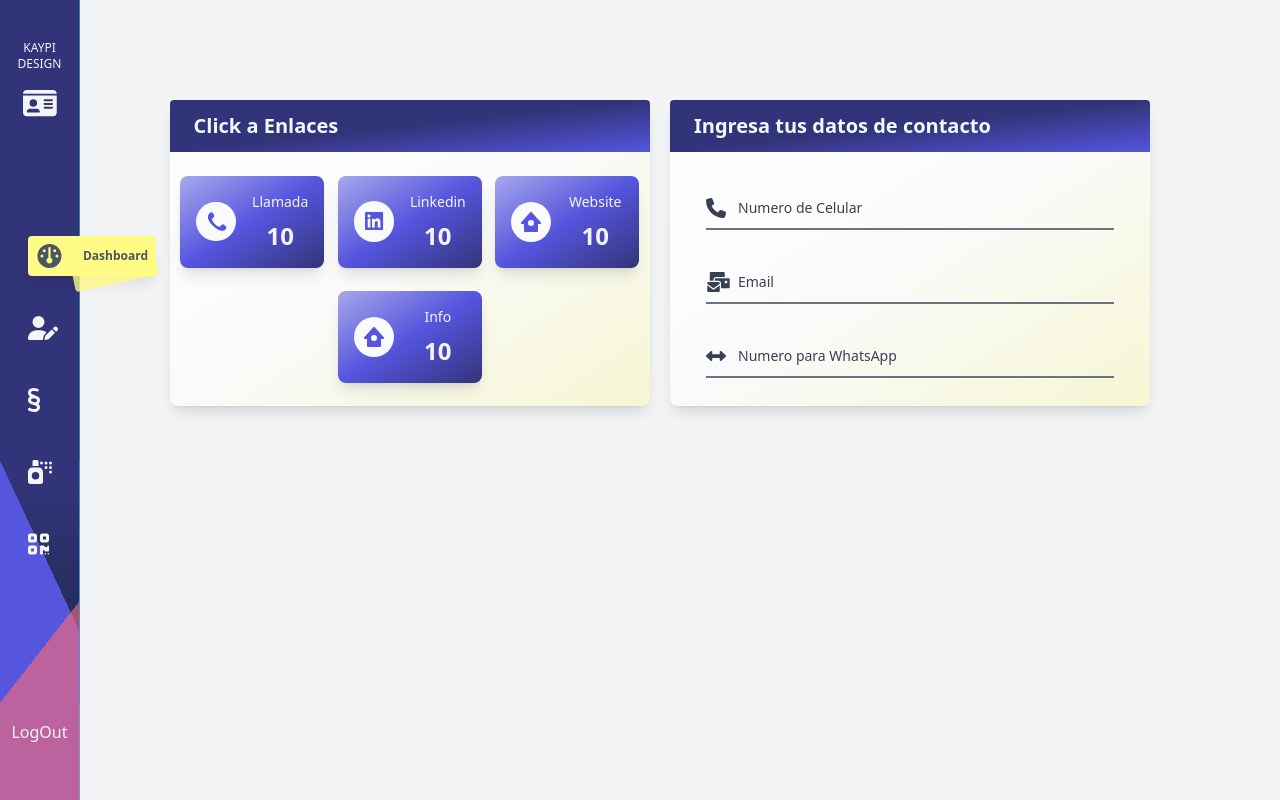
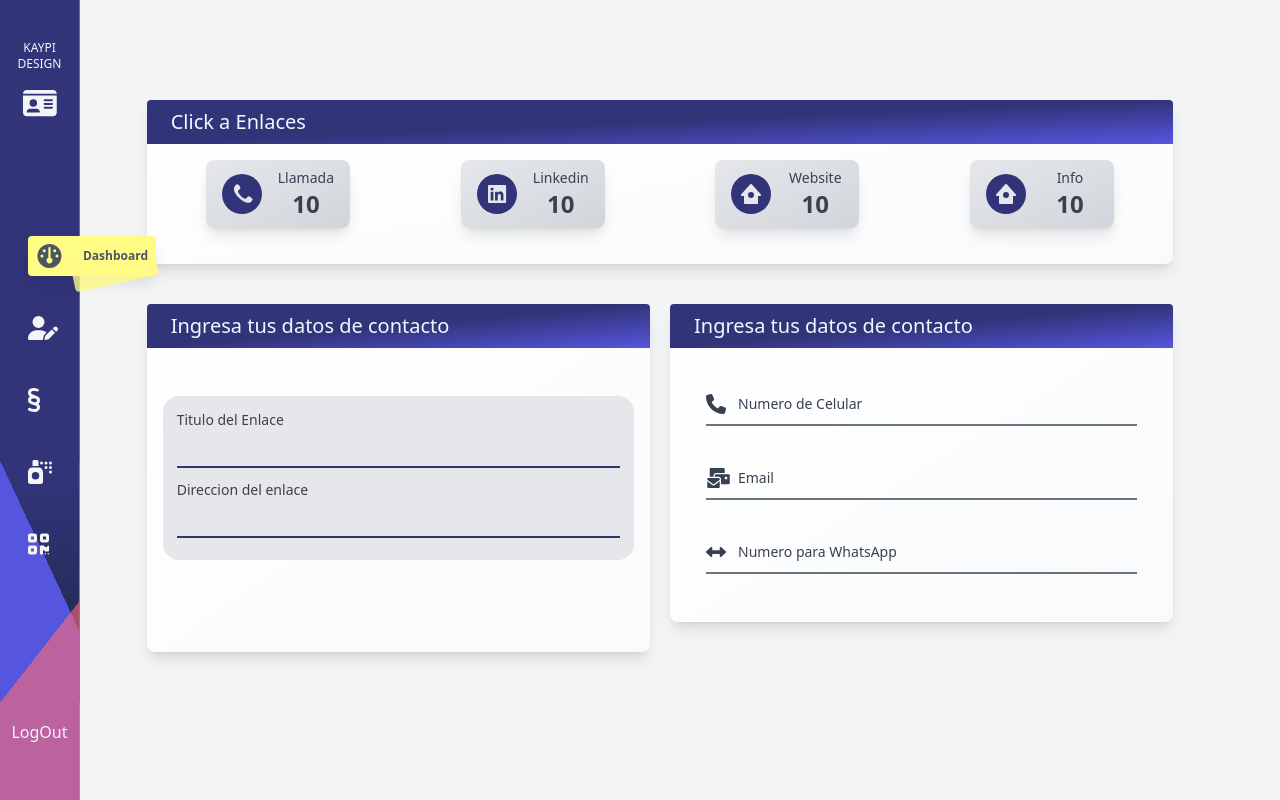
Before and after one commit to RamiroQuiro/kaypi, a Next.js app: page /dashboard in a window 1280 px wide. Built offline with nearby package versions, Linux system fonts and the light colour scheme; what tailwind-clip-path would draw is missing.

Commit message:
añadiendo contenedor de enlaces

```diff
--- a/src/app/dashboard/DashboardHome.jsx
+++ b/src/app/dashboard/DashboardHome.jsx
@@ -1,27 +1,16 @@
 import SectionOutlet from "@/components/SectionOutlet";
 import InfoDasboard from "./componentes/InfoDasboard";
-import FormularioPrimerosLink from "./componentes/FormularioPrimerosLink";
-import BackgroundDorm from "@/components/BackgroundDorm";
-import CabeceraContenedor from "@/components/CabeceraContenedor";
+import ContenedorFormularioLinksCuadrados from "./componentes/ContenedorFormularioLinksCuadrados";
+import ContenedorFormularioEnlaces from "./componentes/ContenedorFormularioEnlaces";
 
 export default function DashboardHome() {
   return (
-   <SectionOutlet>
-    <div className="flex justify-between items-stretch gap-5">
-
+    <SectionOutlet>
         <InfoDasboard />
-
-        <BackgroundDorm>
-          <CabeceraContenedor>
-            <h2 className="text-blueGray-700 md:text-xl font-bold">
-              Ingresa tus datos de contacto
-            </h2>
-          </CabeceraContenedor>
-          <div className="flex-auto md:px-4 lg:px-4  pt-0">
-            <FormularioPrimerosLink />
-          </div>
-        </BackgroundDorm>
-    </div>
+        <div className="w-full flex gap-5 items-start justify-between">
+          <ContenedorFormularioEnlaces />
+          <ContenedorFormularioLinksCuadrados />
+        </div>
     </SectionOutlet>
-    );
+  );
 }
--- a/src/app/dashboard/componentes/CardDashboard.jsx
+++ b/src/app/dashboard/componentes/CardDashboard.jsx
@@ -2,10 +2,10 @@ import React from "react";
 
 export default function CardDashboard({ descripcion, info, svg }) {
   return (
-    <div className="flex shadow-lg w-36 mx-auto  items-center p-4  text-gray-100 rounded-lg shadow-xs bg-gradient-to-tl  from-primary-100 via-primary-200 to-primary-200/50">
-      <div className=" mr-4 rounded-full bg-gray-50 p-2">{svg}</div>
+    <div className="flex shadow-lg w-36 mx-auto  items-center px-4 py-2  text-gray-700 rounded-lg shadow-xs bg-gradient-to-tl  from-gray-300  to-gray-200">
+      <div className=" mr-4 rounded-full bg-primary-100 p-2">{svg}</div>
       <div className="flex-col flex items-center justify-center flex-grow">
-        <p className="mb-2 text-sm font-medium ">{descripcion}</p>
+        <p className=" text-sm font-medium ">{descripcion}</p>
         <p className="text-lg md:text-2xl md:font-bold font-semibold ">{info}</p>
       </div>
     </div>
--- a/src/app/dashboard/componentes/CardsDasboard.jsx
+++ b/src/app/dashboard/componentes/CardsDasboard.jsx
@@ -7,7 +7,7 @@ const infoCard = [
   {
     svg: (
       <svg
-        className="w-full h-full fill-primary-200 "
+        className="w-full h-full fill-gray-200 "
         width="36"
         height="36px"
         viewBox="0 0 24 24"
@@ -25,7 +25,7 @@ const infoCard = [
       <svg
         xmlns="http://www.w3.org/2000/svg"
         viewBox="0 0 24 24"
-        className="w-full h-full fill-primary-200"
+        className="w-full h-full fill-gray-200"
         width="36"
         height="36"
       >
@@ -38,7 +38,7 @@ const infoCard = [
   {
     svg: (
       <svg
-        className="w-full h-full fill-primary-200"
+        className="w-full h-full fill-gray-200"
         viewBox="0 0 24 24"
         xmlns="http://www.w3.org/2000/svg"
         width="24"
@@ -53,7 +53,7 @@ const infoCard = [
   {
     svg: (
       <svg
-        className="w-full h-full fill-primary-200"
+        className="w-full h-full fill-gray-200"
         viewBox="0 0 24 24"
         xmlns="http://www.w3.org/2000/svg"
         width="24"
@@ -70,9 +70,9 @@ const infoCard = [
 export default function CardsDasboard({ children }) {
   return (
     <BackgroundDorm>
-          <CabeceraContenedor>
-          <h2 className="text-blueGray-700 md:text-xl font-bold">  Click a Enlaces</h2>
-        </CabeceraContenedor>
+      <CabeceraContenedor>
+        <h2 className=" md:text-xl "> Click a Enlaces</h2>
+      </CabeceraContenedor>
       <div className="flex gap-2 flex-wrap px-2 items-center m-auto h-full justify-envely my-4 w-full">
         {infoCard?.map((card, i) => (
           <CardDashboard
--- /dev/null
+++ b/src/app/dashboard/componentes/ContenedorFormularioEnlaces.jsx
@@ -0,0 +1,23 @@
+import BackgroundDorm from '@/components/BackgroundDorm'
+import CabeceraContenedor from '@/components/CabeceraContenedor'
+import React from 'react'
+import ContenedorInputEnlaces from './ContenedorInputEnlaces'
+
+export default function ContenedorFormularioEnlaces() {
+  return (
+    <BackgroundDorm>
+    <CabeceraContenedor>
+      <h2 className="text-blueGray-700 md:text-xl ">
+        Ingresa tus datos de contacto
+      </h2>
+    </CabeceraContenedor>
+    <div className="flex-auto md:px-4 lg:px-4  pt-10">
+       <ContenedorInputEnlaces/>
+    </div>
+    <br/>
+    <div className="flex-auto md:px-4 lg:px-4  pt-10">
+
+    </div>
+  </BackgroundDorm>
+  )
+}
--- /dev/null
+++ b/src/app/dashboard/componentes/ContenedorFormularioLinksCuadrados.jsx
@@ -0,0 +1,18 @@
+import BackgroundDorm from '@/components/BackgroundDorm'
+import CabeceraContenedor from '@/components/CabeceraContenedor'
+import FormularioPrimerosLink from './FormularioPrimerosLink'
+
+export default function ContenedorFormularioLinksCuadrados() {
+  return (
+    <BackgroundDorm>
+          <CabeceraContenedor>
+            <h2 className="text-blueGray-700 md:text-xl ">
+              Ingresa tus datos de contacto
+            </h2>
+          </CabeceraContenedor>
+          <div className="flex-auto md:px-4 lg:px-4  pt-0">
+            <FormularioPrimerosLink />
+          </div>
+        </BackgroundDorm>
+  )
+}
--- /dev/null
+++ b/src/app/dashboard/componentes/ContenedorInputEnlaces.jsx
@@ -0,0 +1,36 @@
+import { faAdd } from "@fortawesome/free-solid-svg-icons";
+import { FontAwesomeIcon } from "@fortawesome/react-fontawesome";
+import React from "react";
+
+export default function ContenedorInputEnlaces() {
+  return (
+    <div className="relative flex group pb-5 flex-col items-start justify-betwwwen w-full bg-gray-200 border-2 gap-y-3 rounded-2xl p-3 my-2">
+      <div className="bg-white px-2 py-1 rounded-lg absolute hidden group-hover:flex items-center justify-between right-2 top-1 animate-[aparecer_.2s]">
+        <div className="rounded-full w-5 bg-gray-200 h-5 p-1 cursor-pointer felx items-center justify-center animate-[aparecer_.5s]">
+          <FontAwesomeIcon
+          className=" w-3 h-3 "
+          icon={faAdd}
+          />
+        </div>
+      </div>
+      <div className="flex flex-col items-start text-sm  justify-betwwwen w-full ">
+        <label htmlFor="titulo">Titulo del Enlace</label>
+        <input
+          type="text"
+          name="titulo"
+          id="titlo"
+          className="bg-transparent outline-none focus:outline-none rounded-t-lg focus:bg-white duration-300 border-b-2 w-full p-2 placeholder:px-2 focus:ring-0 border-primary-100 selection:border-none"
+        />
+      </div>
+      <div className="flex flex-col items-start text-sm  justify-betwwwen w-full">
+        <label htmlFor="enlace">Direccion del enlace</label>
+        <input
+          type="text"
+          name="titulo"
+          id="titlo"
+          className="bg-transparent outline-none focus:outline-none  rounded-t-lg focus:bg-white duration-300 border-b-2 w-full p-2 placeholder:px-2 focus:ring-0 border-primary-100 selection:border-none"
+        />
+      </div>
+    </div>
+  );
+}
--- a/src/components/BackgroundDorm.jsx
+++ b/src/components/BackgroundDorm.jsx
@@ -2,6 +2,6 @@ import React from 'react'
 
 export default function BackgroundDorm({children}) {
   return (
-    <div className="relative flex flex-col min-w-0 break-words w-full  md:mt-0 shadow-lg rounded-lg bg-gradient-to-br from-white via-neutral-50 to-primary-400/30  border-0">{children}</div>
+    <div className="relative flex flex-col min-w-0 break-words w-full pb-5 md:mt-0 shadow-lg rounded-lg bg-gradient-to-br from-white to-gray-50  border-0">{children}</div>
   )
 }
--- a/src/components/CabeceraContenedor.jsx
+++ b/src/components/CabeceraContenedor.jsx
@@ -2,6 +2,6 @@ import React from 'react'
 
 export default function CabeceraContenedor({children}) {
   return (
-    <div className="rounded-t bg-gradient-to-tl from-primary-200 via-primary-100 to-primary-100 text-sky-50 mb-0 px-6 py-3">{children}</div>
+    <div className="rounded-t bg-gradient-to-tl from-primary-200 via-primary-100 to-primary-100 text-sky-50 mb-0 px-6 py-2">{children}</div>
   )
 }
--- a/src/components/SectionOutlet.jsx
+++ b/src/components/SectionOutlet.jsx
@@ -3,7 +3,7 @@ import React from "react";
 export default function SectionOutlet({ children }) {
   return (
     <div className="w-full min-h-screen  bg-gray-100 py-20 ">
-      <div className="md:w-10/12 w-11/12 mx-auto text-zinc-700 animate-[aparecer_1s] flex  flex-col justify-center gap-20 items-center md:pt-5 pt-24 md:pl-10">
+      <div className="md:w-10/12 w-11/12 mx-auto text-zinc-700 font-medium animate-[aparecer_1s] flex  flex-col justify-center gap-10 items-center md:pt-5 pt-24 md:pl-10">
         {children}
       </div>
     </div>
```
